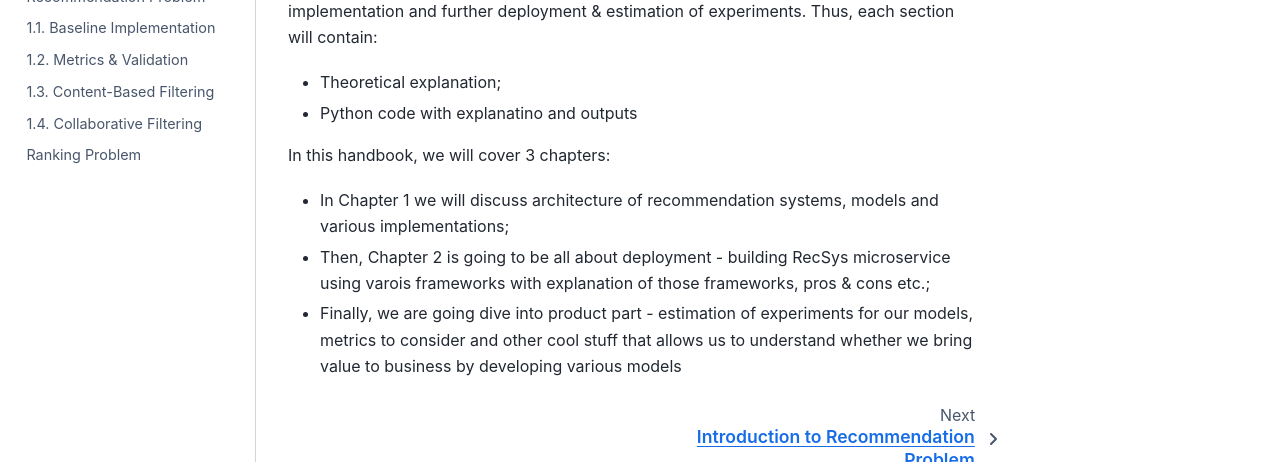
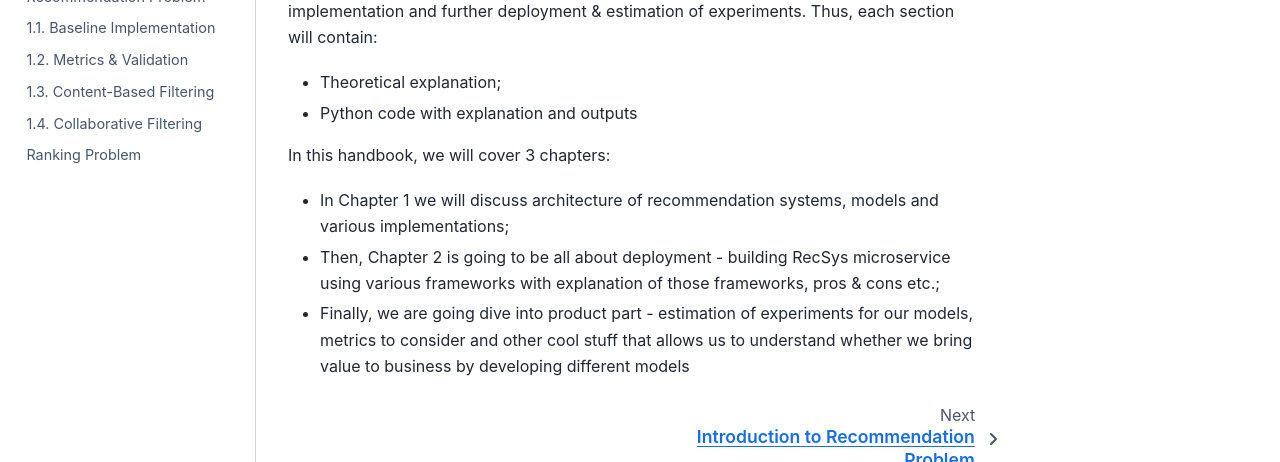
Before and after one commit to kshurik/rekkobook, a Jupyter Book: the page built from docs/index.md, in a window 1280 px wide and 900 px high, scrolled down 1204 px. Shown: the part 340-802 px from the top of the window. Built offline with Jupyter Book 1.0.4 settings and Sphinx 7.4.7 and the Sphinx Book theme 1.1.4, drawn with Linux system fonts in a browser that asks for light colours.

Commit message:
fixed typo in intro

```diff
--- a/docs/index.md
+++ b/docs/index.md
@@ -52,11 +52,11 @@ in recommendation and ranking with practical examples in jupyter notebooks.
 This book aims to provide overview of theoretical part for RecSys methods, its implementation
 and further deployment & estimation of experiments. Thus, each section will contain:
 - Theoretical explanation;
-- Python code with explanatino and outputs
+- Python code with explanation and outputs
 
 In this handbook, we will cover 3 chapters:
 - In Chapter 1 we will discuss architecture of recommendation systems, models and various implementations;
-- Then, Chapter 2 is going to be all about deployment - building RecSys microservice using varois frameworks
+- Then, Chapter 2 is going to be all about deployment - building RecSys microservice using various frameworks
 with explanation of those frameworks, pros & cons etc.;
 - Finally, we are going dive into product part - estimation of experiments for our models, metrics to consider
-and other cool stuff that allows us to understand whether we bring value to business by developing various models
+and other cool stuff that allows us to understand whether we bring value to business by developing different models
```
